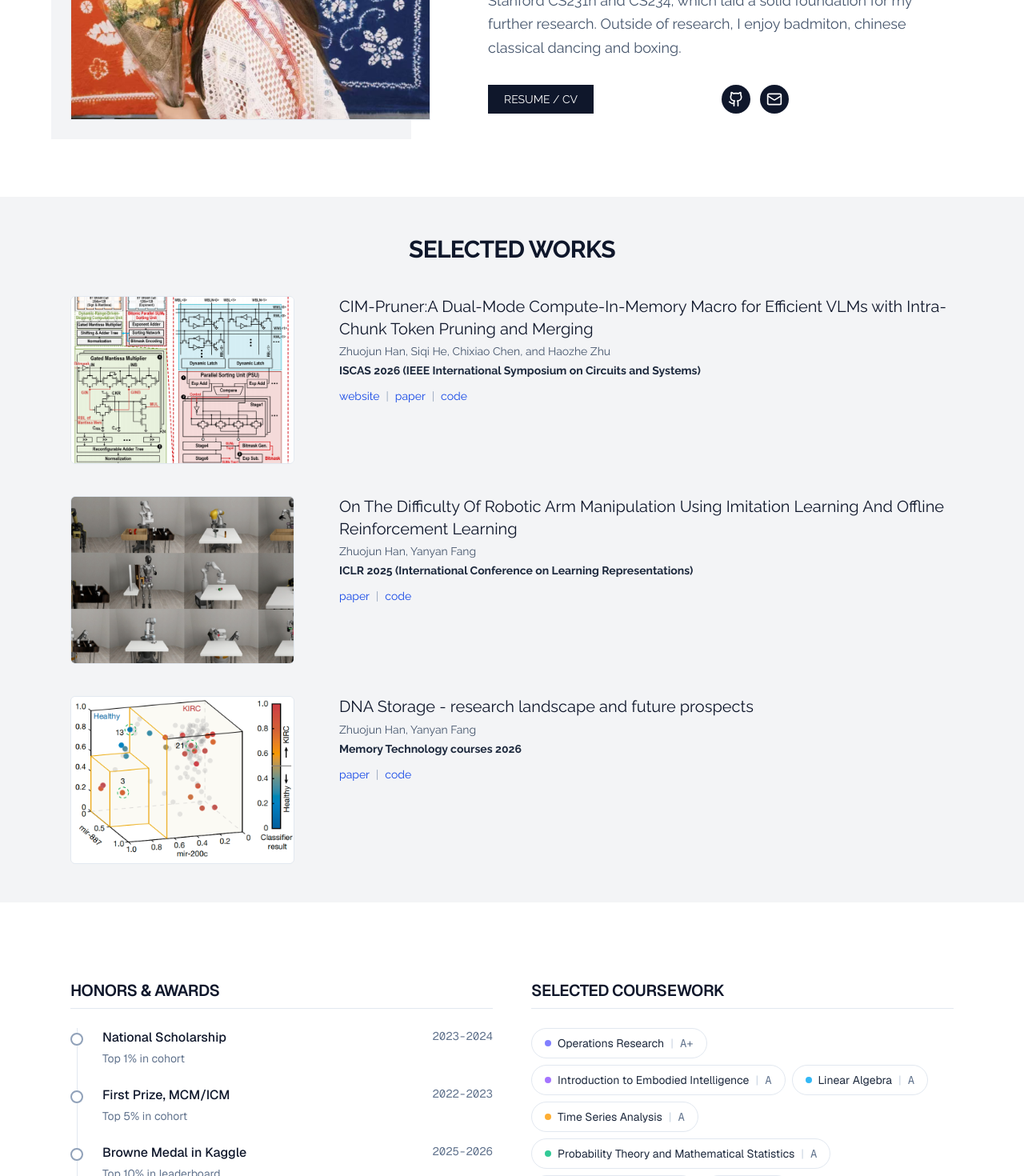
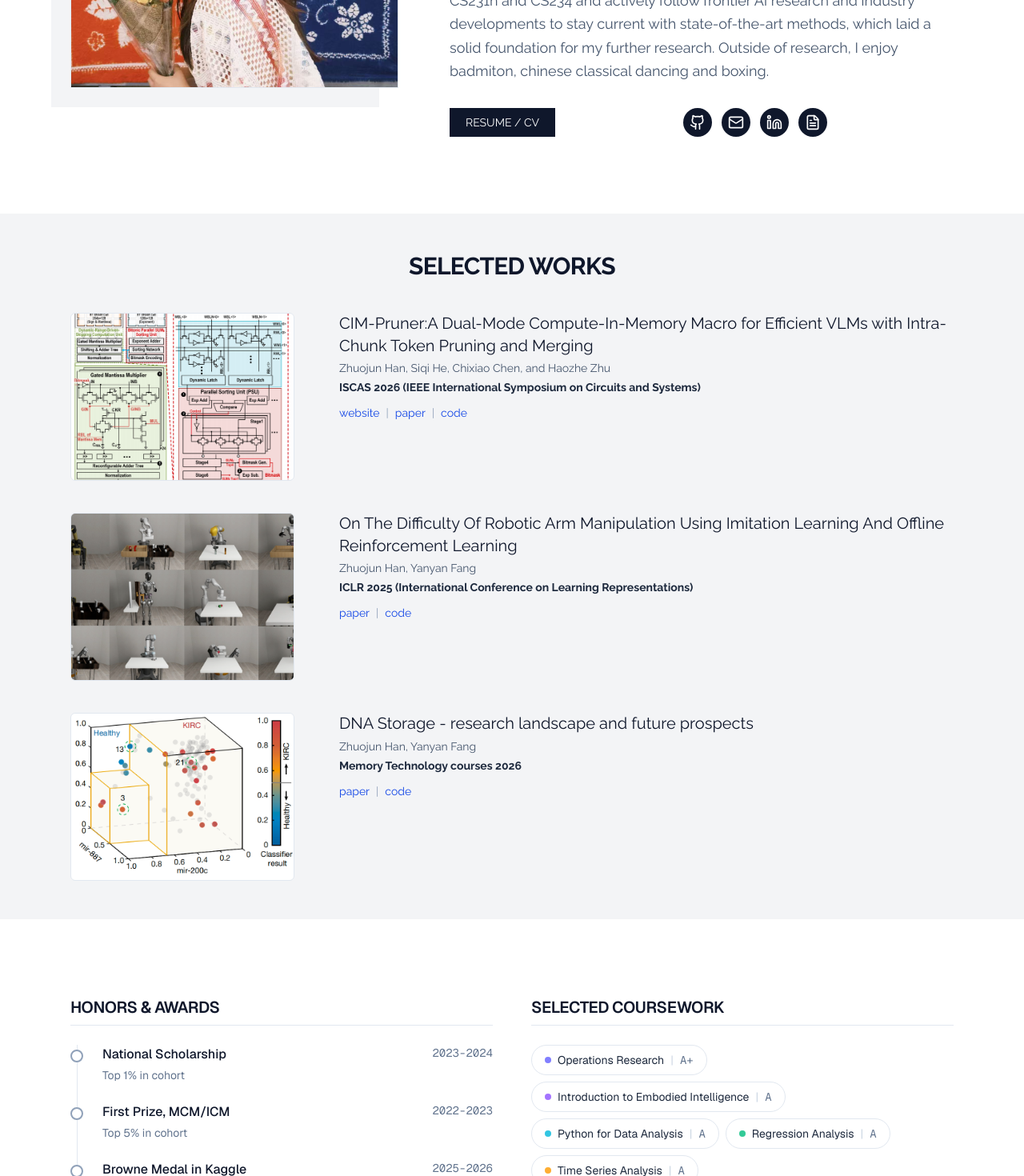
Before and after one commit to LArielOzjH/LArielOzjH.github.io, a Next.js app: page / in a window 1280 px wide. Shown: the part 1180-2650 px from the top of the page at 80% size. Built offline with nearby package versions, Linux system fonts and the light colour scheme.

Commit message:
update content

```diff
--- a/app/data.ts
+++ b/app/data.ts
@@ -6,14 +6,15 @@ export const DATA = {
     bgImage: "/hero-bg.webp",
   },
   profile: {
-    name: "Ariel(Yanyan Fang)",
+    name: "Ariel (Yanyan Fang)",
     role: "AI Researcher / Undergraduate Student",
-    bio: "Hi everyone, I am Yanyan Fang, pursuing my undergraduate degree in Fudan Univerisity (FDU) majoring statistics, I am currently a researcher focusing on Generative Models and Reinforcement Learning under Prof Zuxuan Wu's guidance in Fudan Vision and Learning Laboratory (FVL). I have studied Operations Research, Introduction to Embodied Intelligence, Time Series Analysis, Probability Theory and Mathematical Statistics, Feature Engineering, Linear Algebra courses and get all of them A or A+, besides I also self-motivated to learn the Stanford CS231n and CS234, which laid a solid foundation for my further research. Outside of research, I enjoy badmiton, chinese classical dancing and boxing.",
+    bio: "Hi everyone, I am Yanyan Fang, pursuing my undergraduate degree in Fudan Univerisity (FDU) majoring statistics, I am currently a researcher focusing on Generative Models and Reinforcement Learning under Prof Zuxuan Wu's guidance in Fudan Vision and Learning Laboratory (FVL). I have studied Operations Research, Python for Data Analysis, Introduction to Embodied Intelligence, Time Series Analysis, Probability Theory and Mathematical Statistics, Feature Engineering, Linear Algebra courses and get all of them A or A+, besides I also self-motivated to learn the Stanford CS231n and CS234 and actively follow frontier AI research and industry developments to stay current with state-of-the-art methods, which laid a solid foundation for my further research. Outside of research, I enjoy badmiton, chinese classical dancing and boxing.",
     avatar: "/avatar.jpg",
     social: {
       github: "https://github.com/LArielOzjH",
       email: "mailto:23301050260@m.fudan.edu.cn",
       scholar: "https://scholar.google.com/...",
+      linkedin: "https://www.linkedin.com/in/%E5%A6%8D%E5%A6%8D-%E6%96%B9-59303b3a9/",
     },
     resume: "/resume.pdf"
   },
@@ -76,10 +77,13 @@ export const DATA = {
   courses: [
     { name: "Operations Research", grade: "A+" },
     { name: "Introduction to Embodied Intelligence", grade: "A" },
-    { name: "Linear Algebra", grade: "A" },
+    { name: "Python for Data Analysis", grade: "A" },
+    { name: "Regression Analysis", grade: "A" },
     { name: "Time Series Analysis", grade: "A" },
     { name: "Probability Theory and Mathematical Statistics", grade: "A" },
     { name: "Feature Engineering", grade: "A" },
+    { name: "Linear Algebra", grade: "A" },
     { name: "MIS", grade: "A+" },
+    { name: "Accounting", grade: "A" },
   ]
 };
--- a/app/page.tsx
+++ b/app/page.tsx
@@ -2,7 +2,7 @@
 
 import { DATA } from "./data";
 import { motion } from "framer-motion"; // 引入动画库
-import { Github, Mail, FileText, ChevronDown, ArrowUpRight } from "lucide-react";
+import { Github, Mail, FileText, ChevronDown, ArrowUpRight, Linkedin } from "lucide-react";
 import Link from "next/link";
 import Image from "next/image";
 
@@ -83,13 +83,38 @@ function Typewriter({
 
 const courseDot = (name: string) => {
   const n = name.toLowerCase();
-  if (n.includes("probability") || n.includes("statistics")) return "bg-emerald-500/80";
-  if (n.includes("time") || n.includes("series")) return "bg-amber-500/80";
-  if (n.includes("linear") || n.includes("algebra")) return "bg-sky-500/80";
-  if (n.includes("operations") || n.includes("research")) return "bg-indigo-500/80";
-  if (n.includes("embodied") || n.includes("intelligence") || n.includes("ai")) return "bg-violet-500/80";
+
+  // Math / Stats
+  if (n.includes("probability") || n.includes("statistics") || n.includes("regression"))
+    return "bg-emerald-500/80";
+
+  // Time series
+  if (n.includes("time") || n.includes("series"))
+    return "bg-amber-500/80";
+
+  // Linear algebra / math foundations
+  if (n.includes("linear") || n.includes("algebra"))
+    return "bg-sky-500/80";
+
+  // OR / Optimization
+  if (n.includes("operations") || n.includes("research"))
+    return "bg-indigo-500/80";
+
+  // AI / Robotics
+  if (n.includes("embodied") || n.includes("intelligence") || n === "ai")
+    return "bg-violet-500/80";
+
+  // Data / Engineering
+  if (n.includes("python") || n.includes("feature"))
+    return "bg-cyan-500/80";
+
+  // Business / Management
+  if (n.includes("mis") || n.includes("accounting"))
+    return "bg-rose-500/70";
+
   return "bg-slate-400/80";
 };
+
 
 function TopNav() {
   const items = [
@@ -226,7 +251,7 @@ export default function Home() {
               transition={{ duration: 0.6 }}
               className="max-w-5xl"
             >
-              <h1 className="text-5xl sm:text-6xl md:text-7xl xl:text-8xl font-bold leading-none tracking-tight">
+              <h1 className="text-white text-5xl sm:text-6xl md:text-7xl xl:text-8xl font-bold leading-none tracking-tight">
                 Hi! I&apos;m Yanyan Fang.
               </h1>
 
@@ -267,7 +292,7 @@ export default function Home() {
             whileInView="visible"
             viewport={{ once: true }}
             variants={fadeInUp}
-            className="grid md:grid-cols-[450px_1fr] gap-18 items-start"
+            className="grid md:grid-cols-[410px_1fr] gap-16 items-start"
           >
             {/* 左侧头像 */}
             {/* 头像 + 堆叠底片 */}
@@ -312,6 +337,26 @@ export default function Home() {
                     aria-label="Email"
                   >
                     <Mail size={20} />
+                  </a>
+
+                  <a
+                    href={DATA.profile.social.linkedin}
+                    className="p-2 rounded-full bg-slate-900 text-white hover:bg-slate-700 transition-colors"
+                    aria-label="LinkedIn"
+                    target="_blank"
+                    rel="noreferrer"
+                  >
+                    <Linkedin size={20} />
+                  </a>
+
+                  <a
+                    href={DATA.profile.resume}
+                    className="p-2 rounded-full bg-slate-900 text-white hover:bg-slate-700 transition-colors"
+                    aria-label="CV"
+                    target="_blank"
+                    rel="noreferrer"
+                  >
+                    <FileText size={20} />
                   </a>
                 </div>
               </div>
```
